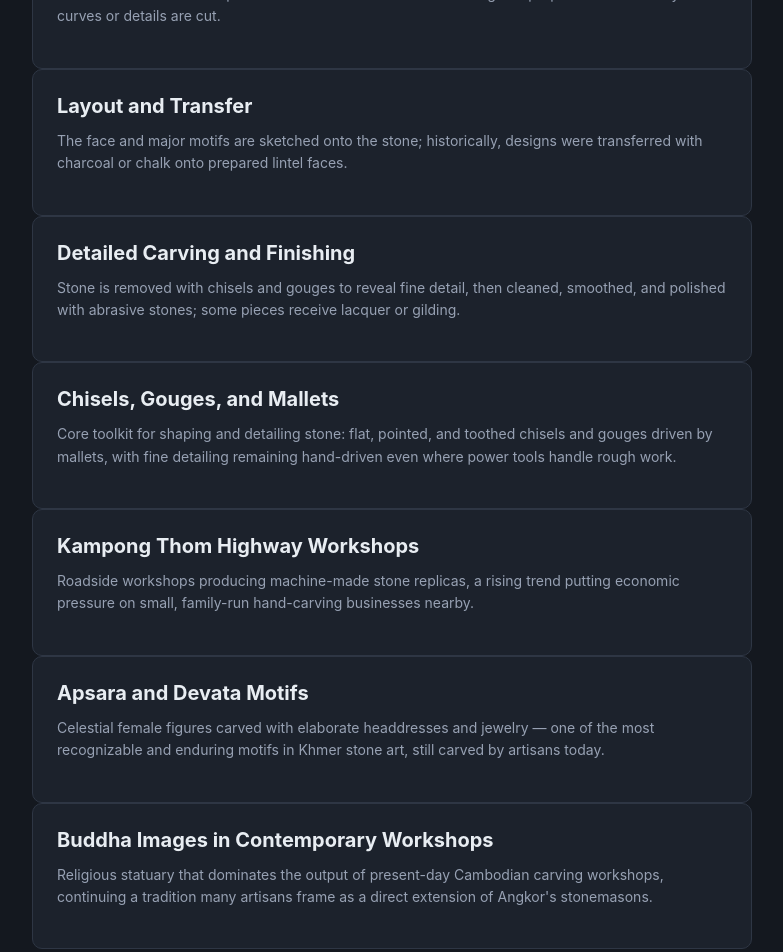
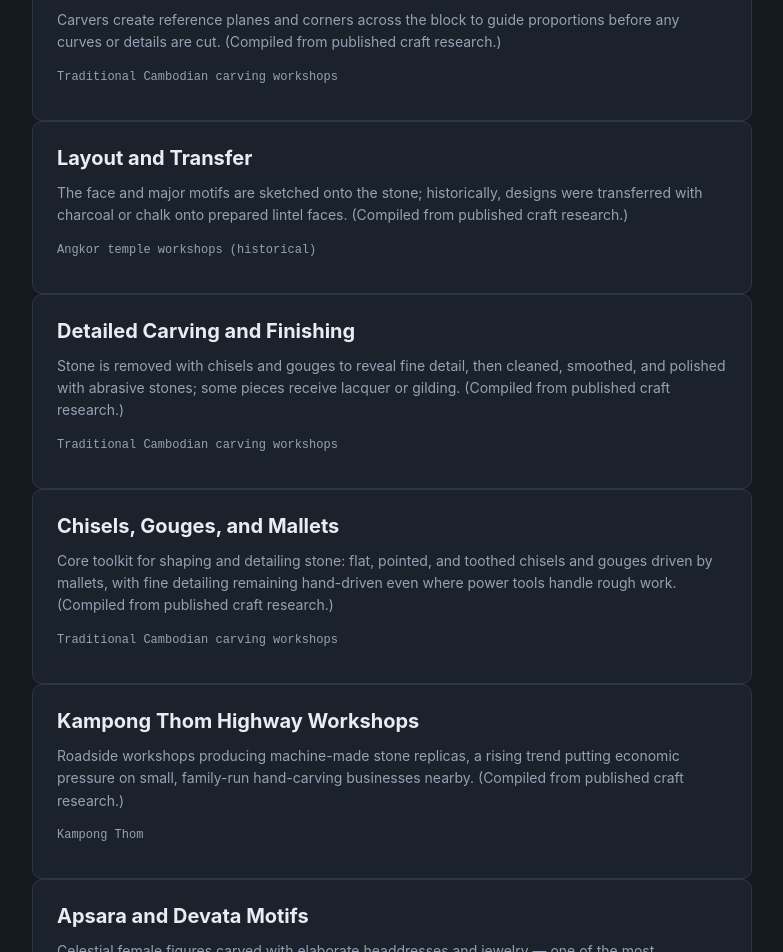
Before and after one commit to bun-tha/khmer-sculture-archive, a Next.js app: page / in a window 1280 px wide. Shown: the part 880-1832 px from the top of the page, without its empty margins (248-1031 px from the left). Built offline with nearby package versions, Linux system fonts and the light colour scheme.

Commit message:
sprint 1: align entry fields with EntryCard [AI-assisted]

```diff
--- a/data/entries.js
+++ b/data/entries.js
@@ -2,57 +2,49 @@ export const entries = [
   {
     id: "1",
     title: "Roughing-Out and Blocking",
-    description: "The first stage of stone carving: trimming a block to its overall silhouette — shoulders, arms, legs, face — before any detail work begins.",
-    contributor: "Compiled from published craft research",
-    place: "Traditional Cambodian carving workshops",
+    description: "The first stage of stone carving: trimming a block to its overall silhouette — shoulders, arms, legs, face — before any detail work begins. (Compiled from published craft research.)",
+    location: "Traditional Cambodian carving workshops",
   },
   {
     id: "2",
     title: "Structural Faceting",
-    description: "Carvers create reference planes and corners across the block to guide proportions before any curves or details are cut.",
-    contributor: "Compiled from published craft research",
-    place: "Traditional Cambodian carving workshops",
+    description: "Carvers create reference planes and corners across the block to guide proportions before any curves or details are cut. (Compiled from published craft research.)",
+    location: "Traditional Cambodian carving workshops",
   },
   {
     id: "3",
     title: "Layout and Transfer",
-    description: "The face and major motifs are sketched onto the stone; historically, designs were transferred with charcoal or chalk onto prepared lintel faces.",
-    contributor: "Compiled from published craft research",
-    place: "Angkor temple workshops (historical)",
+    description: "The face and major motifs are sketched onto the stone; historically, designs were transferred with charcoal or chalk onto prepared lintel faces. (Compiled from published craft research.)",
+    location: "Angkor temple workshops (historical)",
   },
   {
     id: "4",
     title: "Detailed Carving and Finishing",
-    description: "Stone is removed with chisels and gouges to reveal fine detail, then cleaned, smoothed, and polished with abrasive stones; some pieces receive lacquer or gilding.",
-    contributor: "Compiled from published craft research",
-    place: "Traditional Cambodian carving workshops",
+    description: "Stone is removed with chisels and gouges to reveal fine detail, then cleaned, smoothed, and polished with abrasive stones; some pieces receive lacquer or gilding. (Compiled from published craft research.)",
+    location: "Traditional Cambodian carving workshops",
   },
   {
     id: "5",
     title: "Chisels, Gouges, and Mallets",
-    description: "Core toolkit for shaping and detailing stone: flat, pointed, and toothed chisels and gouges driven by mallets, with fine detailing remaining hand-driven even where power tools handle rough work.",
-    contributor: "Compiled from published craft research",
-    place: "Traditional Cambodian carving workshops",
+    description: "Core toolkit for shaping and detailing stone: flat, pointed, and toothed chisels and gouges driven by mallets, with fine detailing remaining hand-driven even where power tools handle rough work. (Compiled from published craft research.)",
+    location: "Traditional Cambodian carving workshops",
   },
   {
     id: "6",
     title: "Kampong Thom Highway Workshops",
-    description: "Roadside workshops producing machine-made stone replicas, a rising trend putting economic pressure on small, family-run hand-carving businesses nearby.",
-    contributor: "Compiled from published craft research",
-    place: "Kampong Thom",
+    description: "Roadside workshops producing machine-made stone replicas, a rising trend putting economic pressure on small, family-run hand-carving businesses nearby. (Compiled from published craft research.)",
+    location: "Kampong Thom",
   },
   {
     id: "7",
     title: "Apsara and Devata Motifs",
-    description: "Celestial female figures carved with elaborate headdresses and jewelry — one of the most recognizable and enduring motifs in Khmer stone art, still carved by artisans today.",
-    contributor: "Compiled from published craft research",
-    place: "Angkor temple reliefs",
+    description: "Celestial female figures carved with elaborate headdresses and jewelry — one of the most recognizable and enduring motifs in Khmer stone art, still carved by artisans today. (Compiled from published craft research.)",
+    location: "Angkor temple reliefs",
   },
   {
     id: "8",
     title: "Buddha Images in Contemporary Workshops",
-    description: "Religious statuary that dominates the output of present-day Cambodian carving workshops, continuing a tradition many artisans frame as a direct extension of Angkor's stonemasons.",
-    contributor: "Compiled from published craft research",
-    place: "Contemporary Cambodian carving workshops",
+    description: "Religious statuary that dominates the output of present-day Cambodian carving workshops, continuing a tradition many artisans frame as a direct extension of Angkor's stonemasons. (Compiled from published craft research.)",
+    location: "Contemporary Cambodian carving workshops",
   },
 ];
```
